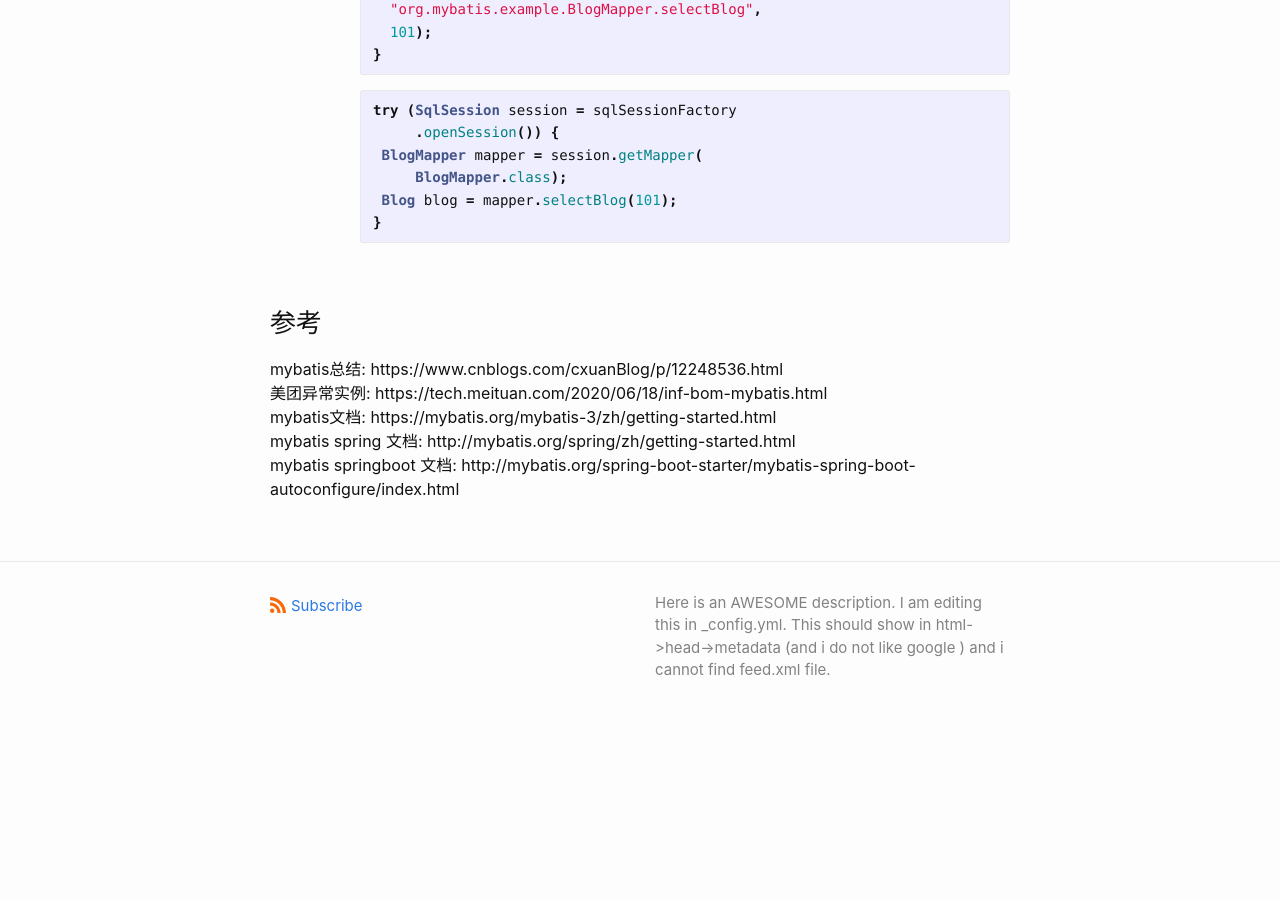
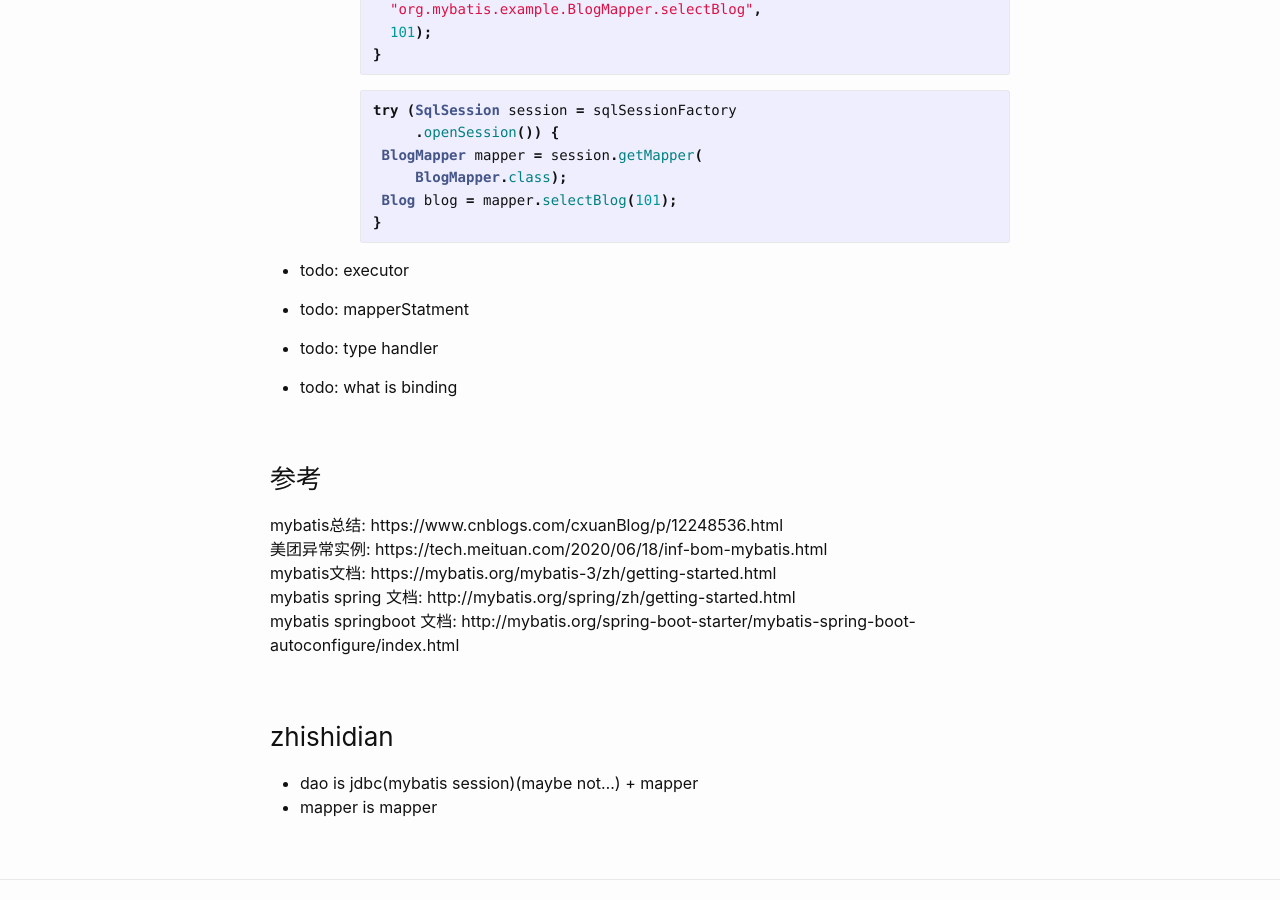
Before and after one commit to hcen1997/hcen1997.github.io, a Jekyll site: the page built from _posts/2020-12-03-mybatis解析.md, in a window 1280 px wide and 900 px high, scrolled down 1500 px. Built offline with Jekyll 4.4.1, drawn with Linux system fonts in a browser that asks for light colours; comment, search, counter and statistics services are not loaded; before the commit the page ends 2242 px from its top, so only the background shows below that.

Commit message:
i dont like work in weekend

````diff
--- a/_posts/2020-12-03-mybatis解析.md
+++ b/_posts/2020-12-03-mybatis解析.md
@@ -8,6 +8,7 @@ Mybatis是数据持久化框架, 改善jdbc连接方式.
 Mybatis-spring 使用spring ioc方式管理Mybatis对象.
 Mybatis-spring-boot使用约定和默认配置的方式减少配置项
 ---
+
 ## Mybatis解析
 ### 架构
 * 用户层:
@@ -23,6 +24,8 @@ Mybatis-spring-boot使用约定和默认配置的方式减少配置项
   2. 连接管理
   3. 事务
   4. 缓存
+
+
 ### 核心包
 * org.apache.ibatis.session
   *
@@ -30,6 +33,8 @@ org.apache.ibatis.mapping
 org.apache.ibatis.type
 org.apache.ibatis.executor
 org.apache.ibatis.binding
+
+
 ### 类详细解析
 * SqlSession 存储即中心
   1. commit() crud() rollback()
@@ -52,6 +57,14 @@ org.apache.ibatis.binding
       Blog blog = mapper.selectBlog(101);
     }
     ```
+* todo: executor
+
+* todo: mapperStatment
+
+* todo: type handler
+
+* todo: what is binding
+
 
 ### 参考
 
@@ -60,3 +73,7 @@ mybatis总结: https://www.cnblogs.com/cxuanBlog/p/12248536.html
 mybatis文档: https://mybatis.org/mybatis-3/zh/getting-started.html
 mybatis spring 文档: http://mybatis.org/spring/zh/getting-started.html
 mybatis springboot 文档: http://mybatis.org/spring-boot-starter/mybatis-spring-boot-autoconfigure/index.html
+
+### zhishidian
+* dao is jdbc(mybatis session)(maybe not...) + mapper
+* mapper is mapper
````
